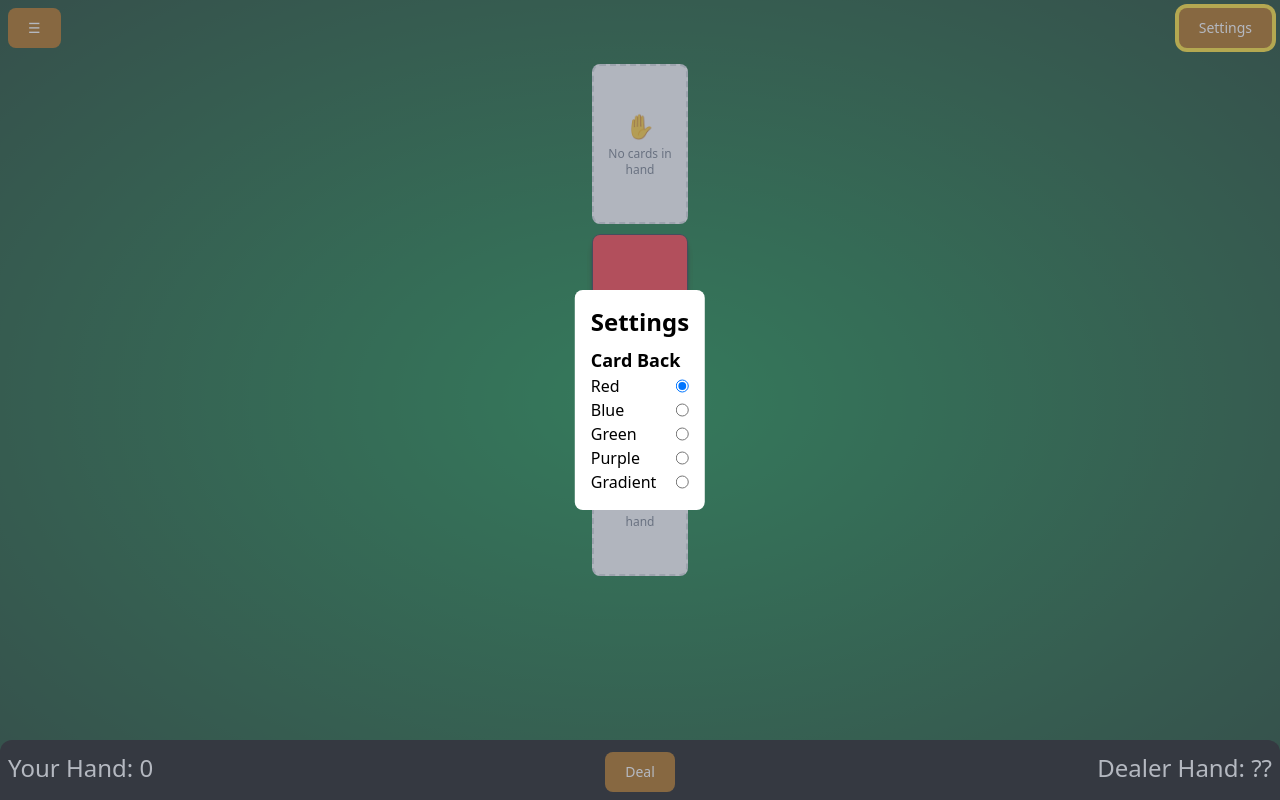
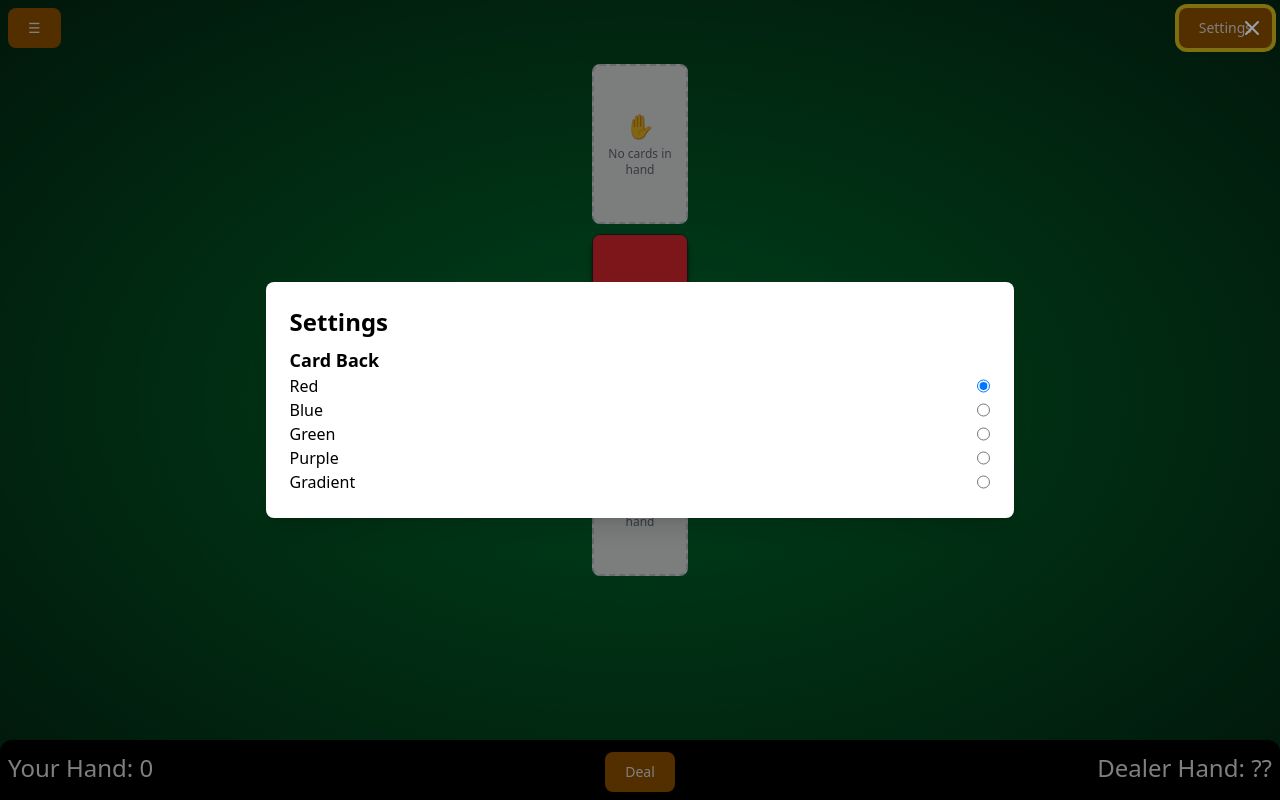
Before and after one commit to mcpeakdb/mcpeakdb.github.io, a Vue app: page /#/blackjack in a window 1280 px wide. Both pictures are taken after a click on the button "Settings". Built offline with nearby package versions, Linux system fonts and the light colour scheme; a web font is replaced by a local one.

Commit message:
better modal

```diff
--- a/src/components/Layout/SimpleModal.vue
+++ b/src/components/Layout/SimpleModal.vue
@@ -1,5 +1,5 @@
 <script lang="ts" setup>
-import { ref } from 'vue';
+import { ref, onMounted, onUnmounted } from 'vue';
 
 const show = ref(false);
 
@@ -7,16 +7,117 @@ function setShow(val: boolean): void {
   show.value = val;
 }
 
+function handleEscape(event: KeyboardEvent): void {
+  if (event.key === 'Escape' && show.value) {
+    show.value = false;
+  }
+}
+
+onMounted(() => {
+  document.addEventListener('keydown', handleEscape);
+});
+
+onUnmounted(() => {
+  document.removeEventListener('keydown', handleEscape);
+});
+
 defineExpose({ setShow });
 </script>
 
 <template>
-  <div
-    v-if="show"
-    class="absolute top-0 left-0 w-screen h-screen bg-gray-500 opacity-50 z-10"
-    @click="show = false"
-  ></div>
-  <div v-if="show" class="absolute top-1/2 left-1/2 -translate-1/2 z-20 bg-white rounded-lg p-4">
-    <slot></slot>
-  </div>
+  <Teleport to="body">
+    <Transition name="modal">
+      <div v-if="show" class="modal-overlay">
+        <!-- Backdrop -->
+        <div
+          class="fixed inset-0 bg-black opacity-50 transition-opacity z-40"
+          @click="show = false"
+        ></div>
+
+        <!-- Modal -->
+        <div class="fixed inset-0 z-50 flex items-center justify-center p-4">
+          <div
+            class="modal-content bg-white rounded-lg shadow-xl transform transition-all max-h-[90vh] overflow-y-auto"
+            @click.stop
+          >
+            <!-- Close button -->
+            <button
+              class="absolute top-4 right-4 text-gray-400 hover:text-gray-600 transition-colors z-10"
+              aria-label="Close modal"
+              @click="show = false"
+            >
+              <svg class="w-6 h-6" fill="none" stroke="currentColor" viewBox="0 0 24 24">
+                <path
+                  stroke-linecap="round"
+                  stroke-linejoin="round"
+                  stroke-width="2"
+                  d="M6 18L18 6M6 6l12 12"
+                ></path>
+              </svg>
+            </button>
+
+            <!-- Modal content -->
+            <div class="p-6">
+              <slot></slot>
+            </div>
+          </div>
+        </div>
+      </div>
+    </Transition>
+  </Teleport>
 </template>
+
+<style scoped>
+.modal-content {
+  /* Responsive width with reasonable minimum */
+  width: 100%;
+  min-width: 320px;
+  max-width: 500px;
+}
+
+/* Responsive breakpoints */
+@media (min-width: 640px) {
+  .modal-content {
+    width: 90%;
+    max-width: 600px;
+  }
+}
+
+@media (min-width: 768px) {
+  .modal-content {
+    width: 80%;
+    max-width: 700px;
+  }
+}
+
+@media (min-width: 1024px) {
+  .modal-content {
+    width: 70%;
+    max-width: 800px;
+  }
+}
+
+@media (min-width: 1280px) {
+  .modal-content {
+    width: 60%;
+    max-width: 900px;
+  }
+}
+
+/* Modal animations */
+.modal-enter-active,
+.modal-leave-active {
+  transition: opacity 0.3s ease;
+}
+
+.modal-enter-active .modal-content,
+.modal-leave-active .modal-content {
+  transition: all 0.3s ease;
+}
+
+.modal-enter-from .modal-content,
+.modal-leave-to .modal-content {
+  opacity: 0;
+  transform: scale(0.9) translateY(-100vh);
+}
+</style>
```
